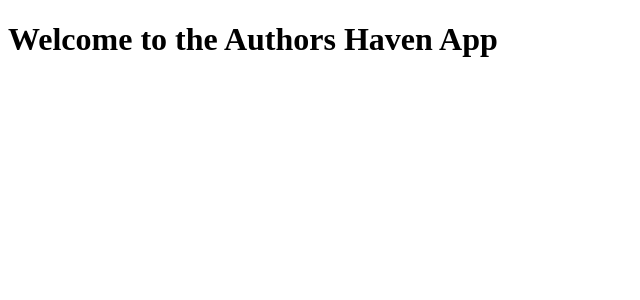
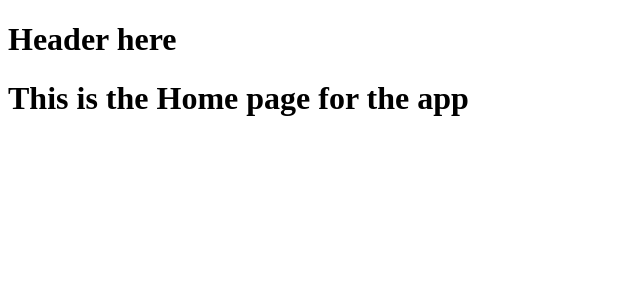
Before and after one commit to Daymorelah/orderMeal-in-React-Redux, a React app: page /client/home in a window 1280 px wide. Shown: the top 300 px of the page, without its empty margins (0-640 px from the left). Built offline with nearby package versions, Linux system fonts and the light colour scheme.

Commit message:
[Chore #163006751] Setup routing with react-router-dom

```diff
--- /dev/null
+++ b/src/Components/about.jsx
@@ -0,0 +1,11 @@
+import React from 'react';
+
+const AboutPage = () => {
+  return(
+    <div>
+      <h1>This is the about page for the app</h1>
+    </div>
+  );
+};
+
+export default AboutPage;
--- /dev/null
+++ b/src/Components/app.jsx
@@ -0,0 +1,20 @@
+import React from 'react';
+import { Route, Switch } from 'react-router-dom';
+import AboutPage from '../Components/about.jsx';
+import HomePage from '../Components/home.jsx';
+
+const App = (props) => {
+  console.log('children is ==> ', props.children);
+  console.log('props is ==> ', props);
+  return(
+    <div>
+      <h1>Header here</h1>
+      <Switch>
+        <Route exact strict path="/about" component={AboutPage} />
+        <Route exact path="/home" component={HomePage} />
+      </Switch>
+    </div>
+  );
+};
+
+export default App;
--- /dev/null
+++ b/src/Components/home.jsx
@@ -0,0 +1,11 @@
+import React from 'react';
+
+const HomePage = () => {
+  return(
+    <div>
+      <h1>This is the Home page for the app</h1>
+    </div>
+  );
+};
+
+export default HomePage;
--- a/src/app.jsx
+++ b/src/index.jsx
@@ -1,21 +1,17 @@
 import React from 'react';
 import { render } from 'react-dom';
 import { Provider } from 'react-redux';
-import configuredReduxStore from '../store';
-
-const MainApp = () => {
-  return (
-    <div>
-      <h1>Welcome to the Authors Haven App</h1>
-    </div>
-  );
-};
+import { BrowserRouter as Router } from 'react-router-dom';
+import App from './Components/app.jsx';
+import configuredReduxStore from './store';
 
 const configuredStore = configuredReduxStore();
 
 render(
   <Provider store={configuredStore} >
-    <MainApp />
+    <Router basename="/client">
+      <App />
+    </Router>
   </Provider>,
   document.getElementById('app')
 );
--- a/webpack.config.dev.js
+++ b/webpack.config.dev.js
@@ -7,7 +7,7 @@ export default {
   entry: [
     'eventsource-polyfill', // necessary for hot reloading with IE
     'webpack-hot-middleware/client?reload=true', //note that it reloads the page if hot module reloading fails.
-    path.resolve(__dirname, 'src/app.jsx')
+    path.resolve(__dirname, 'src/index.jsx')
   ],
   target: 'web',
   output: {
@@ -16,8 +16,8 @@ export default {
     filename: 'bundle.js'
   },
   devServer: {
-    contentBase: path.resolve(__dirname, 'src'),
-    noInfo: true,
+    contentBase: path.resolve(__dirname, 'src/index.jsx'),
+    noInfo: false,
     debug: true,
     hot: true
   },
@@ -27,7 +27,11 @@ export default {
   ],
   module: {
     rules: [
-      {test: /\.(js|jsx)?/, include: path.join(__dirname, 'src'), exclude: /node_modules/, use: "babel-loader"},
+      {test: /\.(js|jsx)?/,
+        include: path.join(__dirname, 'src'),
+        exclude: /node_modules/,
+        use: "babel-loader"
+      },
       {test: /(\.css)$/, use: [
         { loader: 'style-loader' },
         { loader: 'css-loader' }
@@ -37,5 +41,8 @@ export default {
       {test: /\.ttf(\?v=\d+\.\d+\.\d+)?$/, use: 'url?limit=10000&mimetype=application/octet-stream'},
       {test: /\.svg(\?v=\d+\.\d+\.\d+)?$/, use: 'url?limit=10000&mimetype=image/svg+xml'}
     ]
+  },
+  resolve: {
+    extensions: ['.js', '.jsx', '.json']
   }
 };
```
Also changed, not shown: src/reducers/index.js (renamed from reducers/index.js), src/store/index.js (renamed from store/index.js).
